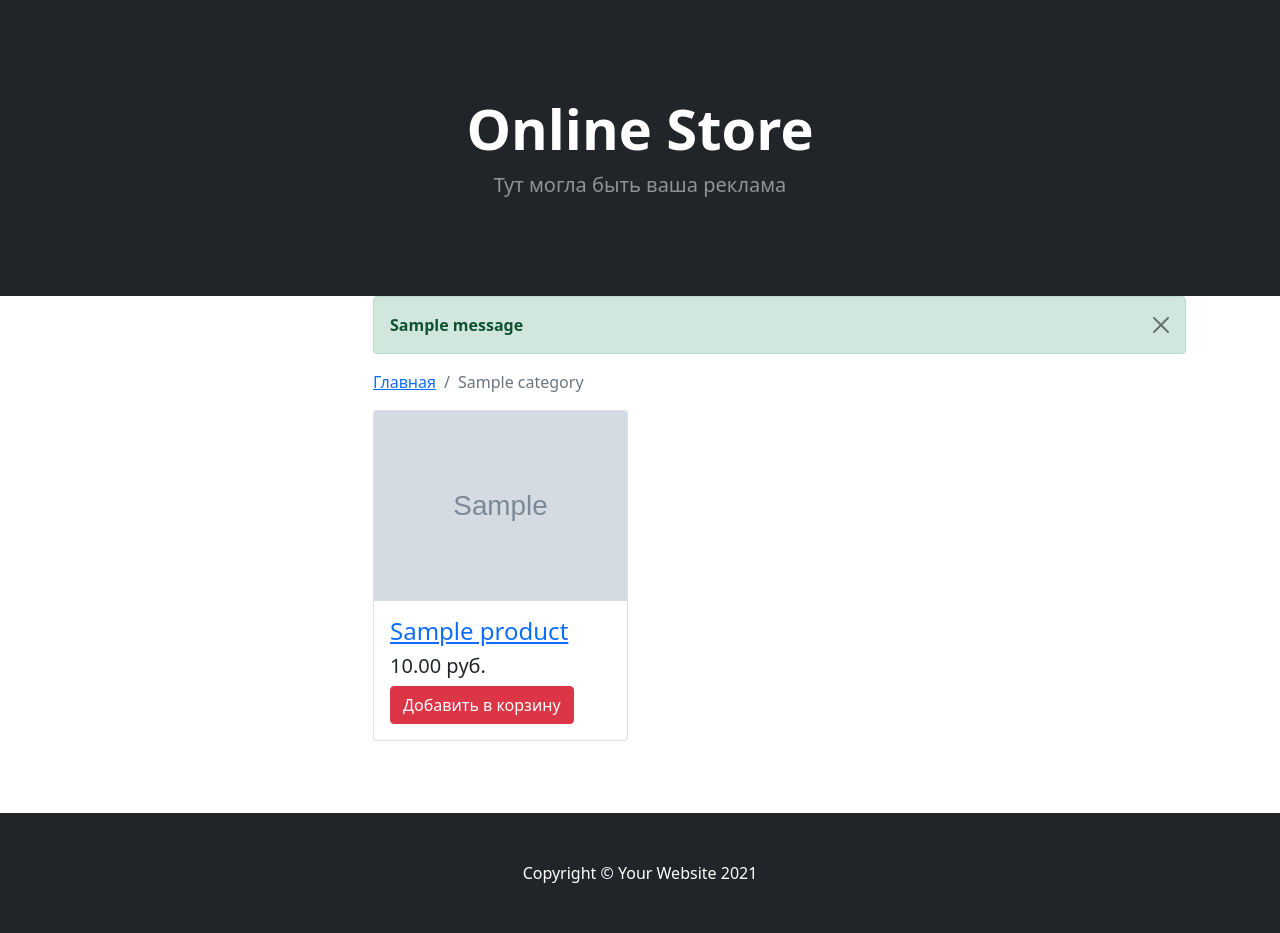
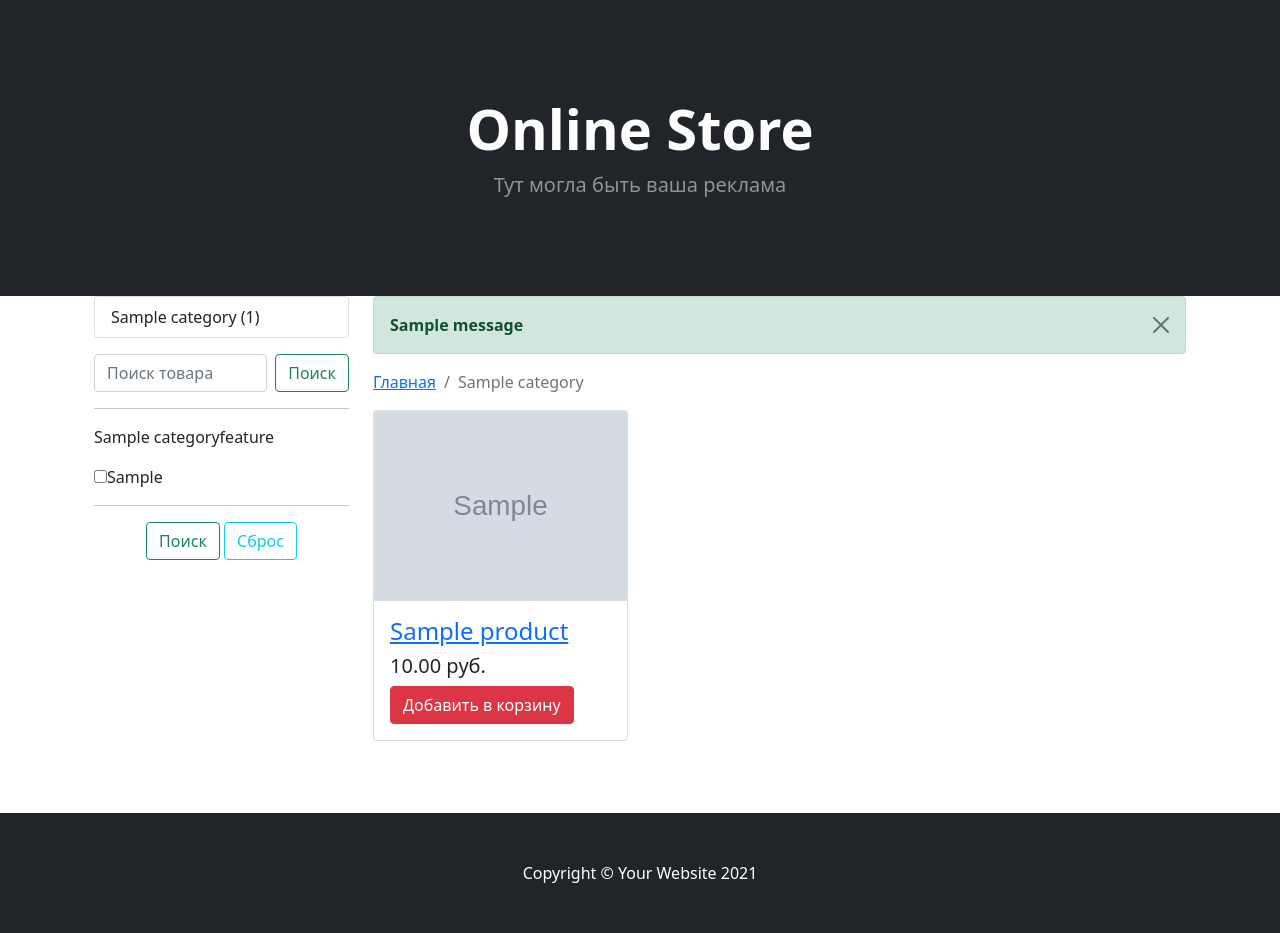
Before and after one commit to EvgeniiMorozov/web_magazine, a Django app: a page that uses shop/templates/shop/base.html in a window 1280 px wide. Shown: the part 57-990 px from the top of the page. Run offline with Django 3.2, Linux system fonts and the light colour scheme; tables that the repository leaves empty hold one stand-in row (values such as "Sample post"); grey boxes marked "Sample" are stand-in pictures; one stand-in notice (Sample message) is shown; some libraries are stand-ins or nearby versions.

Commit message:
update templates

```diff
--- a/shop/templates/shop/base.html
+++ b/shop/templates/shop/base.html
@@ -19,17 +19,25 @@
     <main>
         <div class="container">
             <div class="row">
-                <div class="col-md-3">
-                    {#                    <ul class="nav flex-column">#}
-                    {#                        {% for category in categories %}#}
-                    {#                            <li class="nav-item">#}
-                    {#                                <a class="nav-link" href="{{ category.url }}">{{ category.name }}#}
-                    {#                                    ({{ category.count }})</a>#}
-                    {#                            </li>#}
-                    {#                        {% endfor %}#}
-                    {#                    </ul>#}
+                <!-- Left sidebar -->
+                <div class="col-md-3 col-lg-3">
+
+                    <div class="list-group">
+
+                        {% for category in categories %}
+                            <a href="{{ category.get_absolute_url }}" class="list-group-item">
+                                {{ category.name }} ({{ category.product_set.count }})
+                            </a>
+                        {% endfor %}
+
+                    </div>
+
+                    {% block productfilter %}{% endblock %}
+
                 </div>
-                <div class="col-md-9">
+                <!-- Left sidebar -->
+
+                <div class="col-md-9 col-lg-9">
 
                     <!--- Блок вывода информации (messages) -->
                     {% if messages %}
@@ -81,6 +89,7 @@
 
 {% include "shop/_inc/_footer.html" %}
 
+<script src="https://code.jquery.com/jquery-3.2.1.slim.min.js"></script>
 <script src="https://cdn.jsdelivr.net/npm/bootstrap@5.1.1/dist/js/bootstrap.bundle.min.js"></script>
 </body>
 
--- a/shop/templates/shop/category_detail.html
+++ b/shop/templates/shop/category_detail.html
@@ -1,4 +1,27 @@
 {% extends 'shop/base.html' %}
+{% load search_filter %}
+
+{% block productfilter %}
+
+    <form class="d-flex mt-3" action="{% url 'category_detail' slug=category.slug %}" method="get">
+        <input type="search" class="form-control me-2" name="search" placeholder="Поиск товара" aria-label="Search">
+        <button class="btn btn-outline-success" type="submit">Поиск</button>
+    </form>
+
+    <hr>
+
+    <form action="{% url 'category_detail' slug=category.slug %}" method="get">
+        {{ category|product_spec }}
+
+        <p class="text-center">
+            <button class="btn btn-outline-success" type="submit">Поиск</button>
+            <button class="btn btn-outline-info" type="submit">Сброс</button>
+        </p>
+
+    </form>
+
+{% endblock %}
+
 
 {% block content %}
 
```
